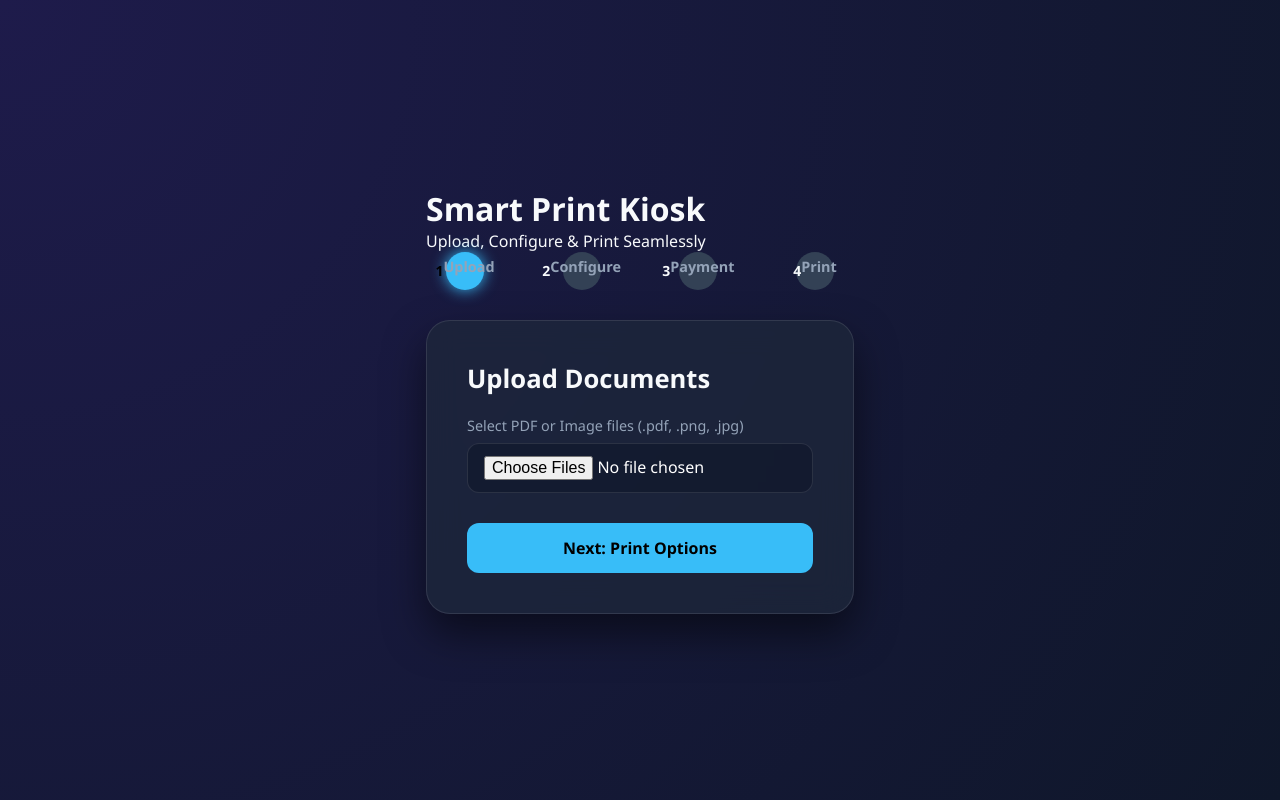
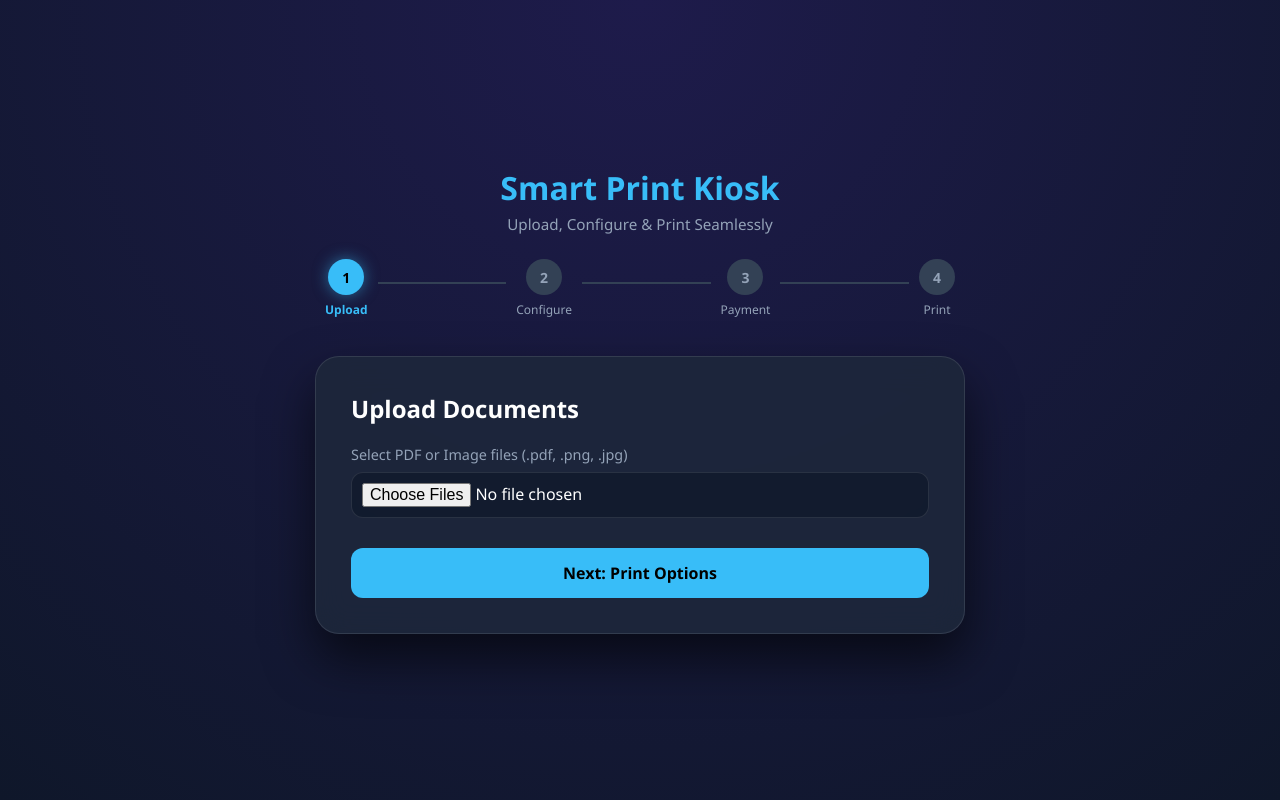
Before and after one commit to Sahilsaware/campus-print, a Flask app: page / in a window 1280 px wide. Run offline with Flask 3, Linux system fonts and the light colour scheme; some libraries are stand-ins or nearby versions.

Commit message:
Update styles for improved UI elements

```diff
--- a/static/style.css
+++ b/static/style.css
@@ -1,6 +1,6 @@
 :root {
     --bg-color: #0f172a;
-    --card-bg: rgba(30, 41, 59, 0.7);
+    --card-bg: rgba(30, 41, 59, 0.85);
     --accent-color: #38bdf8;
     --accent-hover: #0284c7;
     --text-color: #f8fafc;
@@ -16,7 +16,7 @@
 }
 
 body {
-    background: radial-gradient(circle at top left, #1e1b4b, var(--bg-color));
+    background: radial-gradient(circle at top, #1e1b4b, var(--bg-color));
     color: var(--text-color);
     min-height: 100vh;
     display: flex;
@@ -25,15 +25,38 @@ body {
     padding: 20px;
 }
 
+.kiosk-container {
+    width: 100%;
+    max-width: 650px;
+    display: flex;
+    flex-direction: column;
+    align-items: center;
+}
+
+.header-section {
+    text-align: center;
+    margin-bottom: 25px;
+}
+
+.header-section h1 {
+    font-size: 2rem;
+    color: var(--accent-color);
+    margin-bottom: 5px;
+}
+
+.header-section p {
+    color: var(--text-muted);
+    font-size: 0.95rem;
+}
+
 .kiosk-card {
     background: var(--card-bg);
     backdrop-filter: blur(16px);
     border: 1px solid var(--border-color);
     border-radius: 24px;
     width: 100%;
-    max-width: 650px;
-    padding: 40px;
-    box-shadow: 0 20px 40px rgba(0,0,0,0.5);
+    padding: 35px;
+    box-shadow: 0 25px 50px rgba(0,0,0,0.6);
 }
 
 .step-tracker {
@@ -41,30 +64,53 @@ body {
     justify-content: space-between;
     align-items: center;
     margin-bottom: 30px;
-    position: relative;
     width: 100%;
-    padding: 0 20px;
+    padding: 0 10px;
 }
 
 .step-node {
-    width: 38px;
-    height: 38px;
+    display: flex;
+    flex-direction: column;
+    align-items: center;
+    gap: 6px;
+}
+
+.step-node span {
+    width: 36px;
+    height: 36px;
     border-radius: 50%;
     background: #334155;
+    color: var(--text-muted);
     display: flex;
     align-items: center;
     justify-content: center;
     font-weight: bold;
     font-size: 14px;
-    position: relative;
-    z-index: 2;
     transition: 0.3s;
 }
 
-.step-node.active {
+.step-node label {
+    font-size: 0.75rem;
+    color: var(--text-muted);
+}
+
+.step-node.active span {
     background: var(--accent-color);
     color: #000;
-    box-shadow: 0 0 15px var(--accent-color);
+    box-shadow: 0 0 15px rgba(56, 189, 248, 0.5);
+}
+
+.step-node.active label {
+    color: var(--accent-color);
+    font-weight: 600;
+}
+
+.step-line {
+    flex-grow: 1;
+    height: 2px;
+    background: #334155;
+    margin: 0 10px;
+    margin-bottom: 20px;
 }
 
 .step-content {
@@ -82,8 +128,9 @@ body {
 }
 
 h2 {
-    font-size: 1.6rem;
+    font-size: 1.5rem;
     margin-bottom: 20px;
+    color: #fff;
 }
 
 .form-group {
@@ -102,10 +149,15 @@ input[type="file"], input[type="number"], input[type="text"], select {
     padding: 12px 16px;
     border-radius: 12px;
     border: 1px solid var(--border-color);
-    background: rgba(15, 23, 42, 0.6);
+    background: rgba(15, 23, 42, 0.7);
     color: #fff;
     outline: none;
     font-size: 1rem;
+}
+
+input[type="file"] {
+    padding: 10px;
+    cursor: pointer;
 }
 
 .btn {
@@ -128,9 +180,9 @@ input[type="file"], input[type="number"], input[type="text"], select {
 }
 
 .summary-box {
-    background: rgba(15, 23, 42, 0.4);
+    background: rgba(15, 23, 42, 0.5);
     border-radius: 12px;
-    padding: 16px;
+    padding: 18px;
     margin: 20px 0;
     border: 1px solid var(--border-color);
 }
@@ -138,21 +190,23 @@ input[type="file"], input[type="number"], input[type="text"], select {
 .summary-row {
     display: flex;
     justify-content: space-between;
-    margin-bottom: 8px;
+    margin-bottom: 10px;
+    font-size: 0.95rem;
 }
 
 .total-price {
-    font-size: 1.4rem;
+    font-size: 1.3rem;
     font-weight: bold;
     color: var(--accent-color);
     border-top: 1px solid var(--border-color);
-    padding-top: 8px;
-    margin-top: 8px;
+    padding-top: 12px;
+    margin-top: 10px;
 }
 
 .status-msg {
     color: var(--text-muted);
     margin-top: 10px;
+    font-size: 1rem;
 }
 
 .reset-btn {
```
